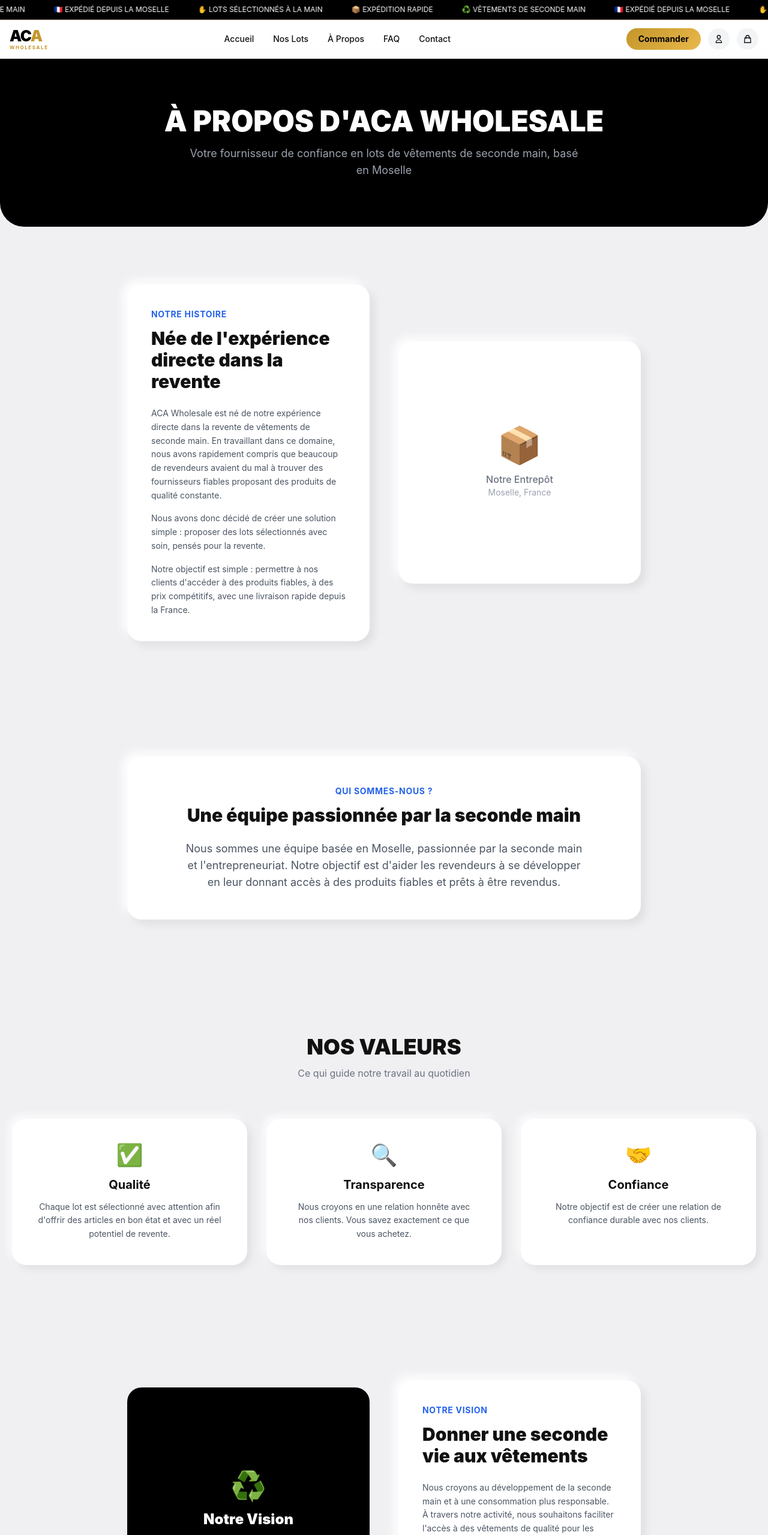
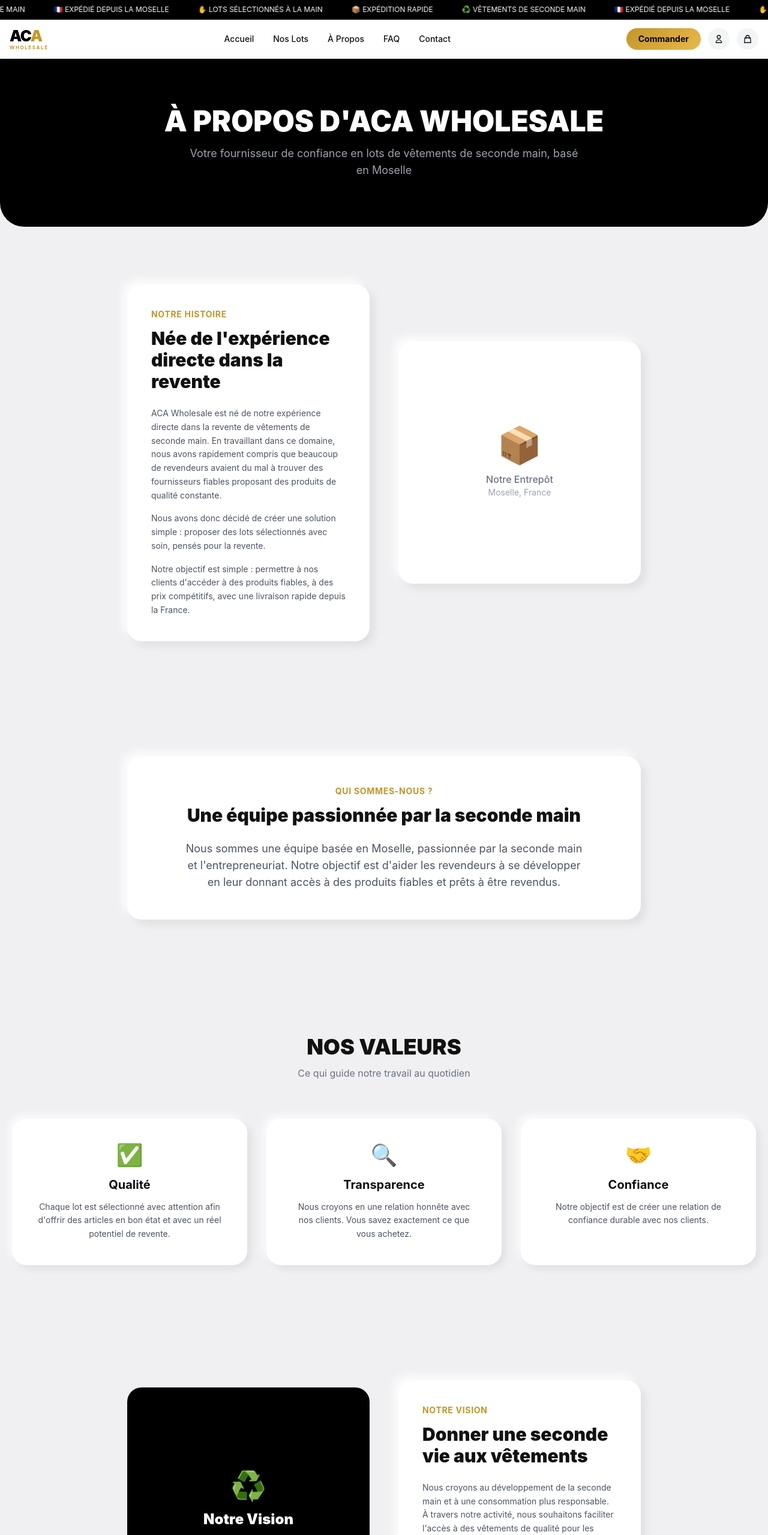
Before and after one commit to acawholesale/aca-wholesale, a Next.js app: page /a-propos in a window 1280 px wide. Shown: the top 2559 px of the page at 60% size. Built offline with nearby package versions, Linux system fonts and the light colour scheme.

Commit message:
Update page.js

```diff
--- a/app/a-propos/page.js
+++ b/app/a-propos/page.js
@@ -1,3 +1,4 @@
+'use client'
 import Navbar from '../../components/Navbar'
 import Footer from '../../components/Footer'
 import Link from 'next/link'
@@ -22,7 +23,7 @@ export default function APropos() {
         <div className="max-w-4xl mx-auto px-5">
           <div className="grid md:grid-cols-2 gap-6 md:gap-12 items-center">
             <div className="bg-white rounded-3xl p-6 md:p-10" style={{ boxShadow: '8px 8px 16px rgba(0,0,0,0.07), -8px -8px 16px rgba(255,255,255,0.9)' }}>
-              <div className="text-blue-600 font-bold text-[10px] md:text-sm uppercase tracking-wider mb-2 md:mb-3">Notre Histoire</div>
+              <div className="font-bold text-[10px] md:text-sm uppercase tracking-wider mb-2 md:mb-3" style={{ color: '#C4962A' }}>Notre Histoire</div>
               <h2 className="text-xl md:text-3xl font-black mb-4 md:mb-6">Née de l&apos;expérience directe dans la revente</h2>
               <p className="text-gray-600 leading-relaxed mb-3 md:mb-4 text-sm">
                 ACA Wholesale est né de notre expérience directe dans la revente de vêtements de seconde main. En travaillant dans ce domaine, nous avons rapidement compris que beaucoup de revendeurs avaient du mal à trouver des fournisseurs fiables proposant des produits de qualité constante.
@@ -49,7 +50,7 @@ export default function APropos() {
       <section className="py-10 md:py-24">
         <div className="max-w-4xl mx-auto px-5 text-center">
           <div className="bg-white rounded-3xl p-8 md:p-12" style={{ boxShadow: '8px 8px 16px rgba(0,0,0,0.07), -8px -8px 16px rgba(255,255,255,0.9)' }}>
-            <div className="text-blue-600 font-bold text-[10px] md:text-sm uppercase tracking-wider mb-2 md:mb-3">Qui sommes-nous ?</div>
+            <div className="font-bold text-[10px] md:text-sm uppercase tracking-wider mb-2 md:mb-3" style={{ color: '#C4962A' }}>Qui sommes-nous ?</div>
             <h2 className="text-xl md:text-3xl font-black mb-4 md:mb-6">Une équipe passionnée par la seconde main</h2>
             <p className="text-gray-600 leading-relaxed max-w-2xl mx-auto text-sm md:text-lg">
               Nous sommes une équipe basée en Moselle, passionnée par la seconde main et l&apos;entrepreneuriat. Notre objectif est d&apos;aider les revendeurs à se développer en leur donnant accès à des produits fiables et prêts à être revendus.
@@ -67,9 +68,9 @@ export default function APropos() {
           </div>
           <div className="grid grid-cols-1 md:grid-cols-3 gap-4 md:gap-8">
             {[
-              { emoji: '✅', title: 'Qualité', desc: 'Chaque lot est sélectionné avec attention afin d\'offrir des articles en bon état et avec un réel potentiel de revente.' },
-              { emoji: '🔍', title: 'Transparence', desc: 'Nous croyons en une relation honnête avec nos clients. Vous savez exactement ce que vous achetez.' },
-              { emoji: '🤝', title: 'Confiance', desc: 'Notre objectif est de créer une relation de confiance durable avec nos clients.' },
+              { emoji: '✅', title: 'Qualité', desc: "Chaque lot est sélectionné avec attention afin d'offrir des articles en bon état et avec un réel potentiel de revente." },
+              { emoji: '🔍', title: 'Transparence', desc: "Nous croyons en une relation honnête avec nos clients. Vous savez exactement ce que vous achetez." },
+              { emoji: '🤝', title: 'Confiance', desc: "Notre objectif est de créer une relation de confiance durable avec nos clients." },
             ].map((v) => (
               <div key={v.title} className="bg-white rounded-3xl p-8 md:p-10 text-center" style={{ boxShadow: '6px 6px 14px rgba(0,0,0,0.07), -6px -6px 14px rgba(255,255,255,0.8)' }}>
                 <div className="text-3xl md:text-4xl mb-3 md:mb-4">{v.emoji}</div>
@@ -93,7 +94,7 @@ export default function APropos() {
               </div>
             </div>
             <div className="bg-white rounded-3xl p-6 md:p-10" style={{ boxShadow: '8px 8px 16px rgba(0,0,0,0.07), -8px -8px 16px rgba(255,255,255,0.9)' }}>
-              <div className="text-blue-600 font-bold text-[10px] md:text-sm uppercase tracking-wider mb-2 md:mb-3">Notre Vision</div>
+              <div className="font-bold text-[10px] md:text-sm uppercase tracking-wider mb-2 md:mb-3" style={{ color: '#C4962A' }}>Notre Vision</div>
               <h2 className="text-xl md:text-3xl font-black mb-4 md:mb-6">Donner une seconde vie aux vêtements</h2>
               <p className="text-gray-600 leading-relaxed mb-3 md:mb-4 text-sm">
                 Nous croyons au développement de la seconde main et à une consommation plus responsable. À travers notre activité, nous souhaitons faciliter l&apos;accès à des vêtements de qualité pour les revendeurs tout en participant à donner une seconde vie aux produits.
@@ -141,7 +142,7 @@ export default function APropos() {
               { num: '🚚', label: 'Expédition rapide' },
             ].map((s) => (
               <div key={s.label}>
-                <div className="text-2xl md:text-4xl font-black text-blue-500">{s.num}</div>
+                <div className="text-2xl md:text-4xl font-black" style={{ color: '#C4962A' }}>{s.num}</div>
                 <div className="text-gray-400 text-xs md:text-sm mt-1 md:mt-2">{s.label}</div>
               </div>
             ))}
```
